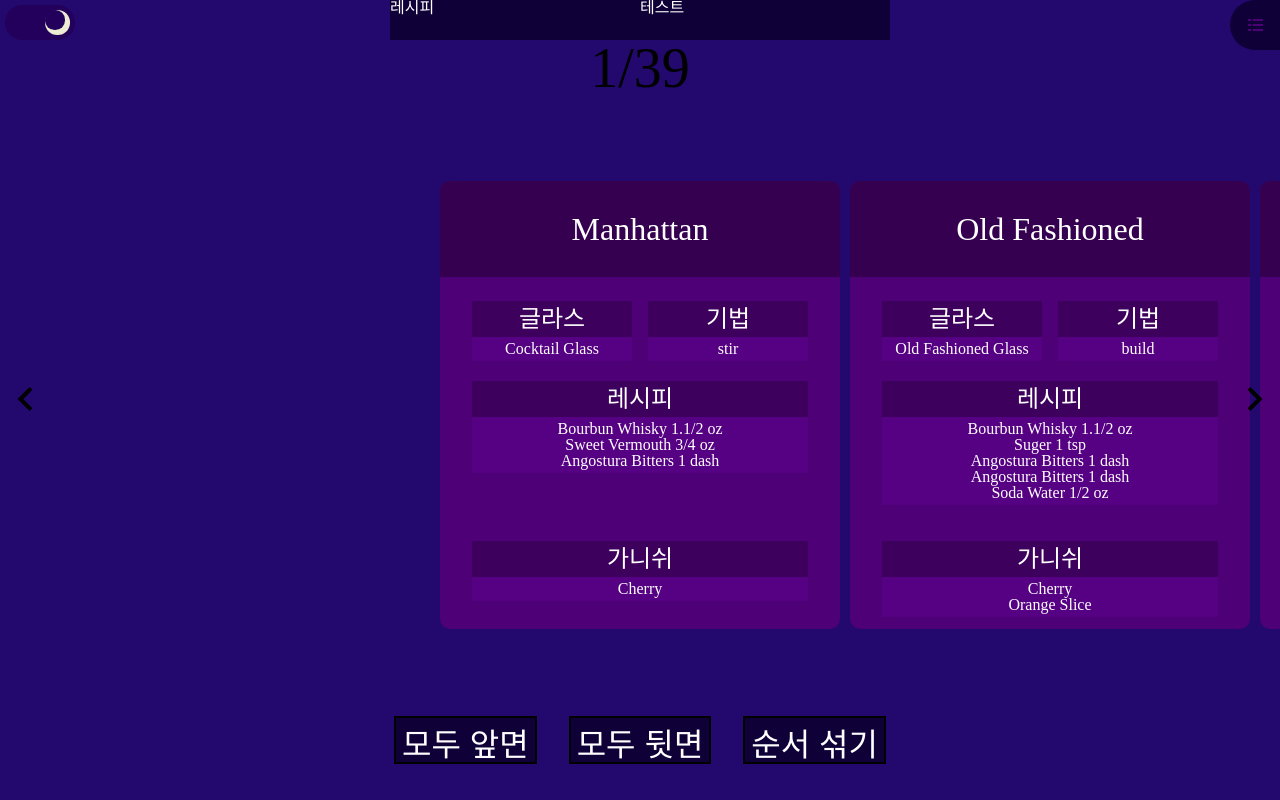
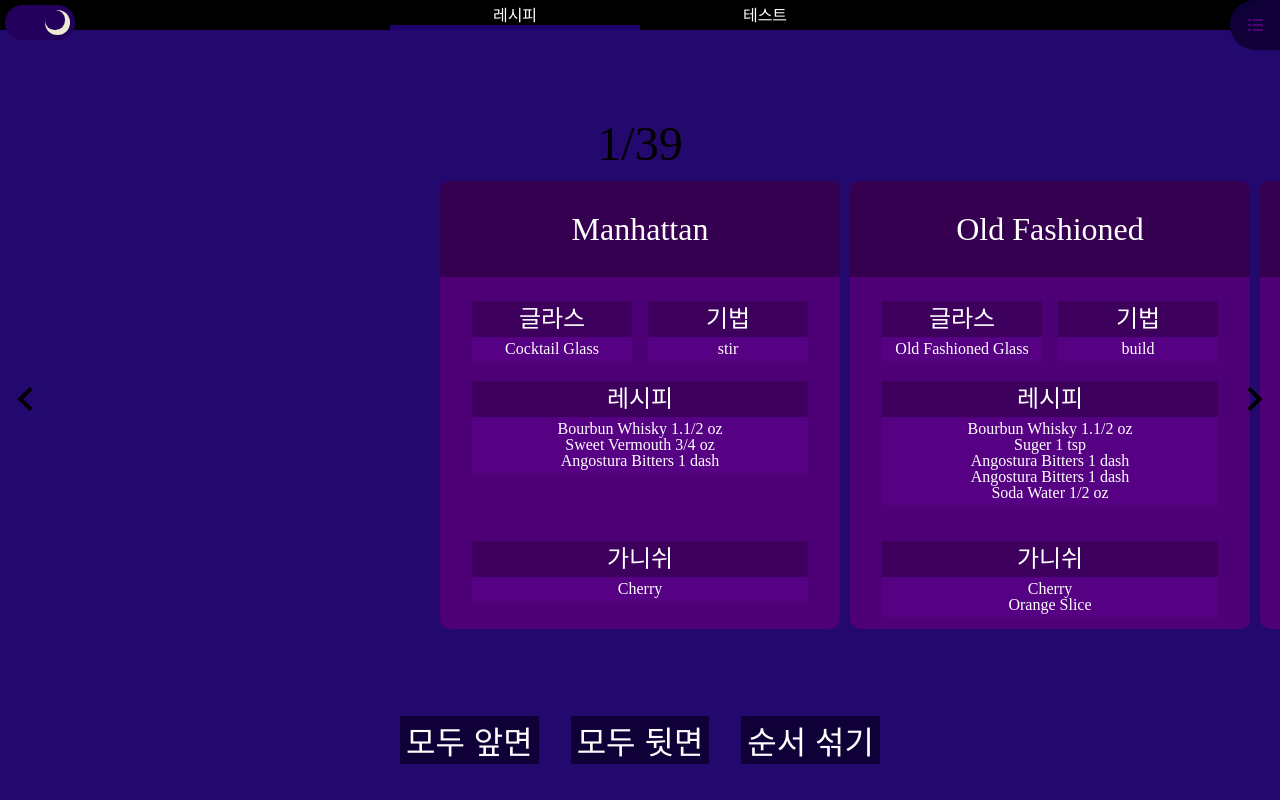
Before and after one commit to 5eokhwan/BartenderTail, a React (Create React App) app: page / in a window 1280 px wide. Both pictures are taken after a click on the element 40 px from the left and 22 px from the top of the page. Built offline with nearby package versions, Linux system fonts and the light colour scheme; a web font is replaced by a local one.

Commit message:
네비 및 토글 디자인 버그 수정

```diff
--- a/src/components/Card/Card.tsx
+++ b/src/components/Card/Card.tsx
@@ -1,4 +1,4 @@
-import { ReactElement, useState, useEffect } from "react"
+import { ReactElement } from "react"
 import styled from "styled-components"
 
 const C = {
--- a/src/components/FilterBox.tsx
+++ b/src/components/FilterBox.tsx
@@ -16,6 +16,7 @@ const F = {
         white-space: nowrap;
         display: inline-block;
         margin: 0 0.25em 0.25em 0;
+
         &:hover {
             background: ${({ theme }) => darken(0.1,theme.white)};
         }
@@ -33,6 +34,7 @@ const F = {
         height: 1em;
         position: relative;
         display: inline-block;
+
         &::before {
             background: ${({ theme }) => theme.black};
             content: '';
--- /dev/null
+++ b/src/components/Header.tsx
@@ -0,0 +1,33 @@
+import styled from "styled-components";
+import NavBar from "./NavBar";
+
+const H = {
+    Wrapper: styled.header<{ height: string }>`
+        width: 100%;
+        height: ${({ height }) => height};
+        `,
+    Row: styled.div`
+        display: flex;
+        width: 100%;
+        height: 25%;
+        background: ${({ theme }) => theme.white};
+    `,
+    UserBox: styled.div`
+        width: 25px;
+        height: 100%;
+        border-radius: 50%;
+        background: ${({ theme }) => theme.teal};
+    `
+}
+
+const Header : React.FC<{ height: string }> = ({ height }) => {
+    return (
+        <H.Wrapper height={height}>
+            <H.Row>
+                <NavBar />
+            </H.Row>
+        </H.Wrapper>
+    )
+}
+
+export default Header;
--- a/src/components/ModeToggle.tsx
+++ b/src/components/ModeToggle.tsx
@@ -99,10 +99,11 @@ const M = {
         transform-origin: top right;
 
     `,
-    Star: styled.div<{top?: number, left?: number}>`
+    Star: styled.div<{top?: number, left?: number, isLight: boolean}>`
         position: absolute;
         top: ${({ top }) =>top ? top : 0}px;
         left: ${({ left }) =>left ? left : 0}px;
+        opacity: ${({isLight}) => !isLight ? 0.75 : 0};
         width: 3px;
         height: 3px;
         border-radius: 50%;
@@ -129,13 +130,13 @@ const ModeToggle : React.FC<IModeToggle> = ({isLight, onToggle, height}) => {
         <>
             <M.Moon isLight={isLight}>
                 <M.StarContainer isLight={isLight}>
-                    <M.Star top={-15} left={-5}/>
-                    <M.Star />
-                    <M.Star top={5} left={8}/>
-                    <M.Star top={20} left={-10}/>
-                    <M.Star top={35} left={55}/>
-                    <M.Star top={-10} left={70}/>
-                    <M.Star top={-3} left={65}/>
+                    <M.Star isLight={isLight} top={-15} left={-5}/>
+                    <M.Star isLight={isLight}/>
+                    <M.Star isLight={isLight} top={5} left={8}/>
+                    <M.Star isLight={isLight} top={20} left={-10}/>
+                    <M.Star isLight={isLight} top={35} left={55}/>
+                    <M.Star isLight={isLight} top={-10} left={70}/>
+                    <M.Star isLight={isLight} top={-3} left={65}/>
                 </M.StarContainer>
             </M.Moon>
         </>
--- a/src/components/NavBar.tsx
+++ b/src/components/NavBar.tsx
@@ -1,17 +1,29 @@
+import { lighten } from "polished";
 import styled from "styled-components"
 
 const N = {
     Wrapper: styled.div`
-        height: 2.5em;
+        height: 100%;
         width: 500px;
         max-width: 50%;
         margin: 0 auto;
+        text-align: center;
     `,
-    Menu: styled.span`
+    Menu: styled.a<{isActive?: boolean}>`
         display: inline-block;
         height: 100%;
+        font-size: 1em;
+        line-height: 2em;
         width: 50%;
-        background: ${({ theme }) => theme.deepTeal};
+        cursor: pointer;
+        font-family: ${({ isActive }) => isActive ? 'SansMedium' : 'SansRegular' };
+    `,
+    UnderBar: styled.div`
+        background: ${({ theme }) => lighten(0.1,theme.deepTeal)};
+        width: 50%;
+        height: 5px;
+        position: relative;
+        top: -5px;
     `
 }
 
@@ -19,7 +31,8 @@ const NavBar : React.FC = () => {
     return (
         <N.Wrapper>
             <N.Menu>레시피</N.Menu>
-            <N.Menu>테스트</N.Menu>
+            <N.Menu onClick={() => alert('준비중입니다.')}>테스트</N.Menu>
+            <N.UnderBar />
         </N.Wrapper>
     )
 }
--- a/src/pages/ReceipeListPage/ReceipeListPage.tsx
+++ b/src/pages/ReceipeListPage/ReceipeListPage.tsx
@@ -3,7 +3,7 @@ import { IRecipeItem } from '../../common/interface/recipe';
 import Card from '../../components/Card/Card';
 import RecipeInfoBackFace from '../../components/Card/Face/RecipeInfoBackFace';
 import RecipeInfoFace from '../../components/Card/Face/RecipeInfoFace';
-import NavBar from '../../components/NavBar';
+import Header from '../../components/Header';
 import CardCounter from './component/CardCounter';
 import Controller from './component/Controller';
 import MoveButtonTray from './component/MoveButtonTray';
@@ -78,11 +78,9 @@ const RecipeListPage: React.FC<IRecipeListPage>
 
   return (
     <R.Wrapper>
-      <R.CounterWrapper>
-        <NavBar />
+      <Header height='15%'/>
+      <R.CardsDisplay onMouseDown={ctrMouseDown}>
         <CardCounter all={visibleRecipeCnt} cur={displayedActiveRecipeIdx + 1} />
-      </R.CounterWrapper>
-      <R.CardsDisplay onMouseDown={ctrMouseDown}>
         <MoveButtonTray setActiveRecipeId={setActiveRecipeId} displayedList={displayedList} activeRecipeId={activeRecipeId}>
           <R.CardContainer posX={currentContainerX} ref={$container}>
             {recipesList.map(v => v.show && <Card
--- a/src/pages/ReceipeListPage/component/CardCounter.tsx
+++ b/src/pages/ReceipeListPage/component/CardCounter.tsx
@@ -2,7 +2,9 @@ import styled from "styled-components";
 
 const C = {
     Wrapper: styled.div`
-        font-size: 3.5em;
+        position: absolute;
+        width: 100%;
+        font-size: 3em;
         font-family: SansBold;
         display: flex;
         justify-content: center;
--- a/src/pages/ReceipeListPage/component/Controller.tsx
+++ b/src/pages/ReceipeListPage/component/Controller.tsx
@@ -12,17 +12,22 @@ const C = {
         gap: 2em;
     `,
     Button: styled.button`
-        border: 2.5px solid ${({ theme })=>theme.white };
+        border: none;
         height: 1.5em;
         background: ${({ theme })=>theme.deepTeal };
         font-size: 2em;
 
         &:hover {
             background: ${({ theme })=>lighten(0.05, theme.deepTeal) };
-          }
-          &:active {
+        }
+        &:active {
             background: ${({ theme })=>lighten(0.075, theme.deepTeal) };
-          }
+        }
+
+        @media ${({ theme }) => theme.device.tablet} {
+            font-size: 1em;
+            height: 2.5em;
+        }
     `,
 }
 
```
Lines whose indentation alone changed are shown as unchanged.
